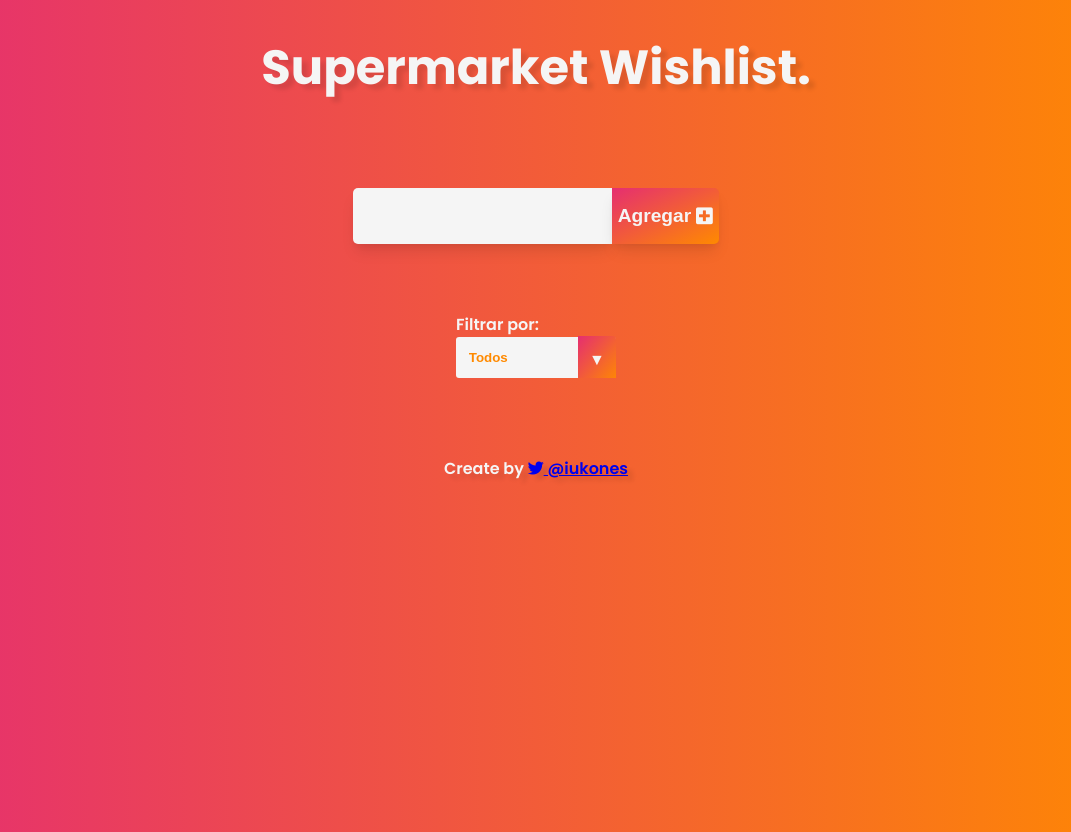
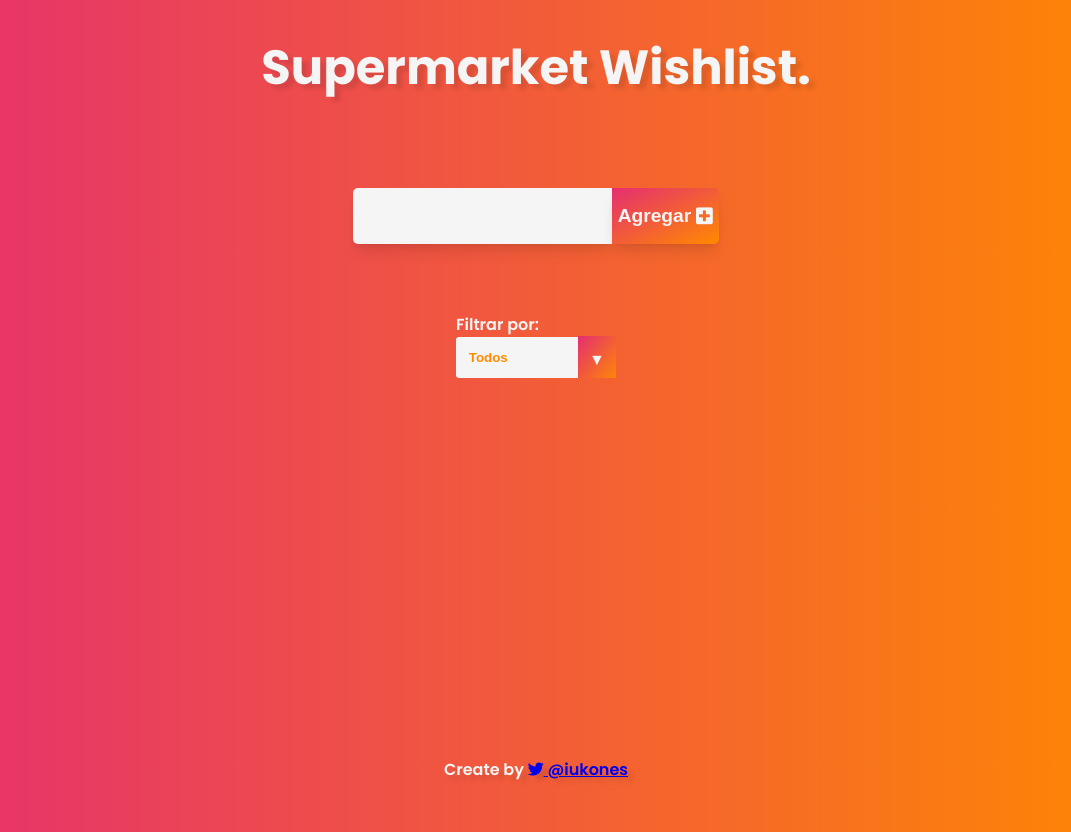
Before and after one commit to iukones/todo-vanilla-js, a website: page index.html in a window 1280 px wide. Shown: the whole page, without its empty margins (104-1175 px from the left). Drawn offline with Linux system fonts and the light colour scheme.

Commit message:
update assets

```diff
--- a/style.css
+++ b/style.css
@@ -137,7 +137,7 @@ header h1:hover {
   opacity: 0.5;
 }
 .footer__main{
-  position: relative;
+  position: fixed;
   bottom: 0;
   width: 100%;
   height: 60px;
@@ -146,6 +146,7 @@ header h1:hover {
 .footer__container {
   display: flex;
   justify-content: center;
+  align-items: end;
   padding: 0 15px;
 }
 .footer__container p {
```
